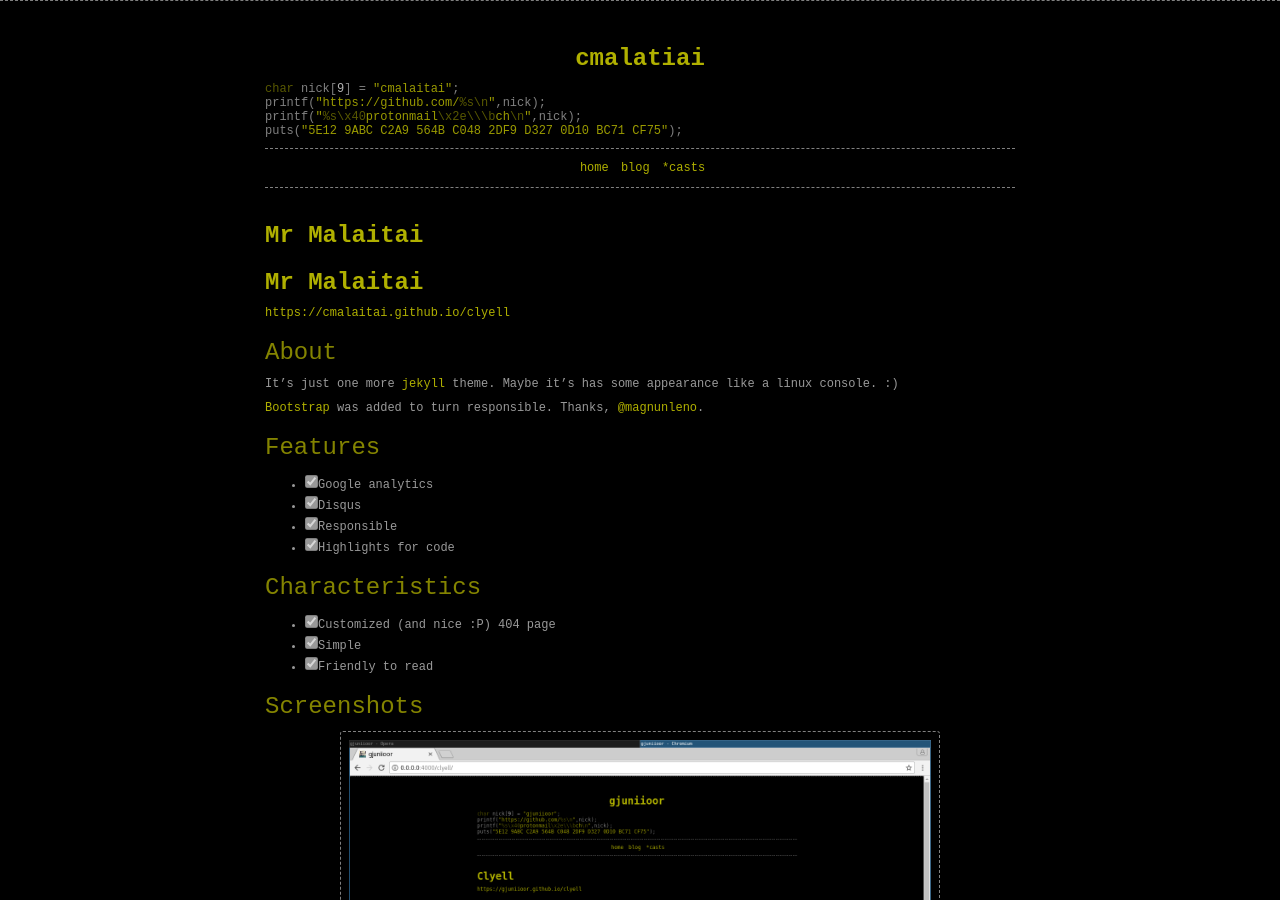
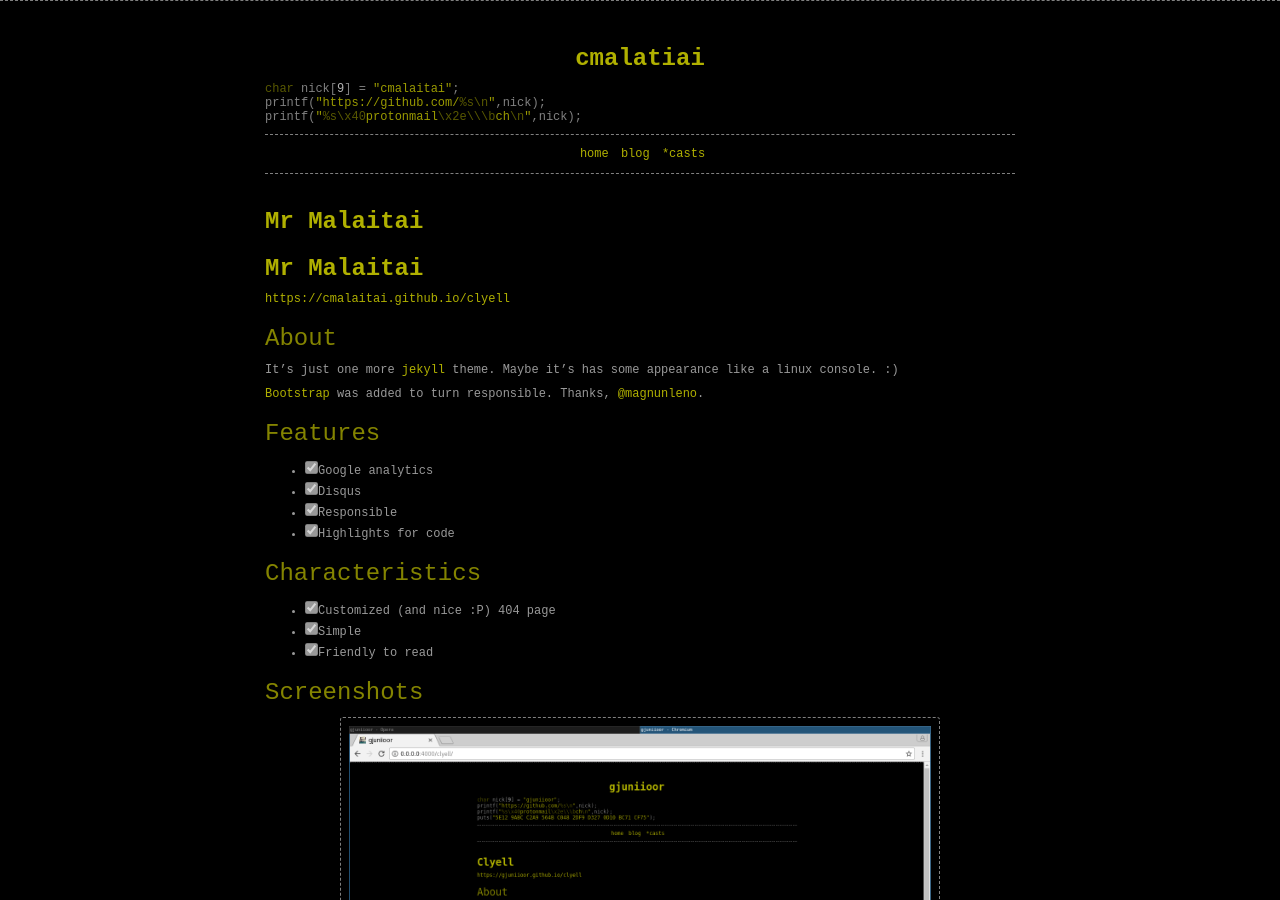
Before and after one commit to CMalaitai/cmalaitai.github.io, a Jekyll site: the page built from index.md, in a window 1280 px wide and 900 px high. Built offline with Jekyll 4.4.1, drawn with Linux system fonts in a browser that asks for light colours; our own code applies the rules of GitHub Pages for plain Markdown files; part of the change alters nothing that is shown.

```diff
--- a/_config.yml
+++ b/_config.yml
@@ -1,5 +1,5 @@
 # Site settings
-title: "gjuniioor"
+title: "cmalaitai"
 bye_message: "Ka kite!"
 baseurl: "/"
 url: "https://cmalaitai.github.io"
--- a/_includes/header.html
+++ b/_includes/header.html
@@ -13,9 +13,6 @@
     <!-- <p>
             printf(<a href="https://{{ site.blog.nick }}.{{ site.blog.server }}" target="_blank"><span class="string">"https://<span class="reserved">%s</span>.{{ site.blog.server }}<span class="reserved">\n</span>"</span></a>,nick);
         </p> -->
-    <p>
-    puts(<a href="{{ site.baseurl }}misc/pubkey.gpg.txt" target="_blank"><span class="string">"5E12 9ABC C2A9 564B C048  2DF9 D327 0D10 BC71 CF75"</span></a>);
-    </p>
   </div>
 </header>
 
--- a/_includes/menu.html
+++ b/_includes/menu.html
@@ -3,7 +3,7 @@
     <div class="menu">
       <ul>
           <li><a href="{{ site.baseurl }}">home</a></li>
-          <li><a href="{{ site.baseurl }}blog/">blog</a></li>
+          <li><a href="{{ baseurl }}blog/">blog</a></li>
           <li><a href="{{ site.baseurl }}casts">*casts</a></li>
       </ul>
     </div>
```
